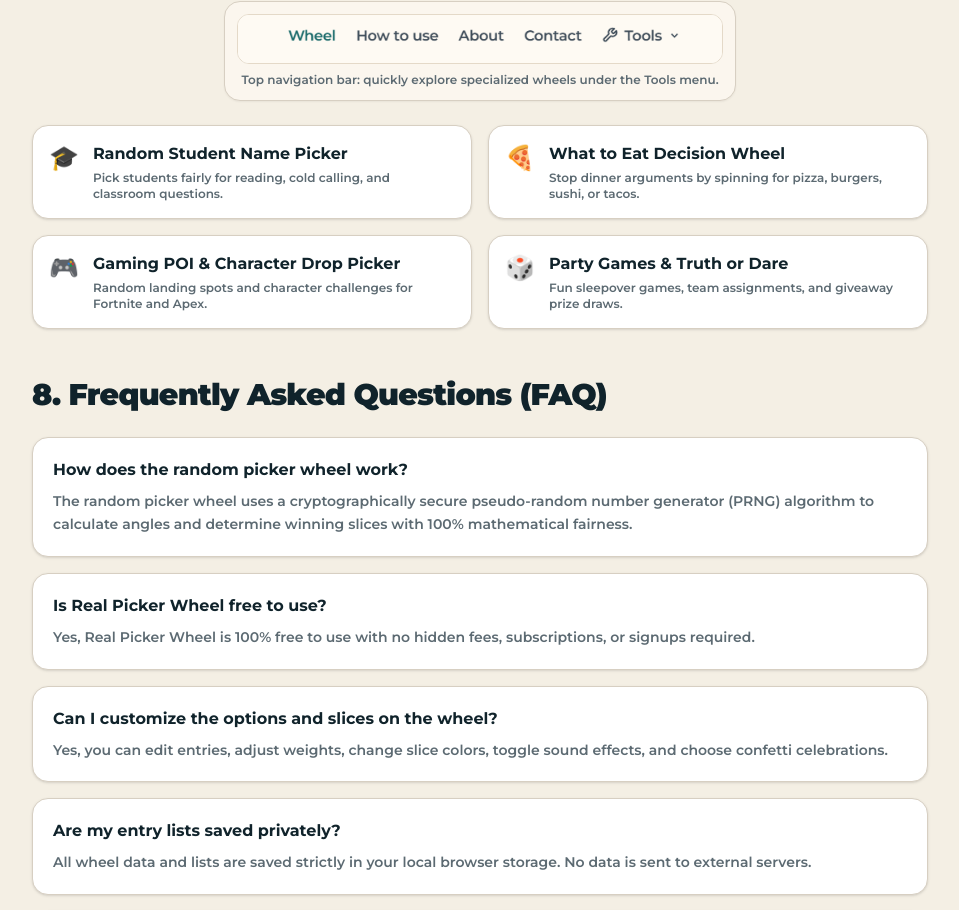
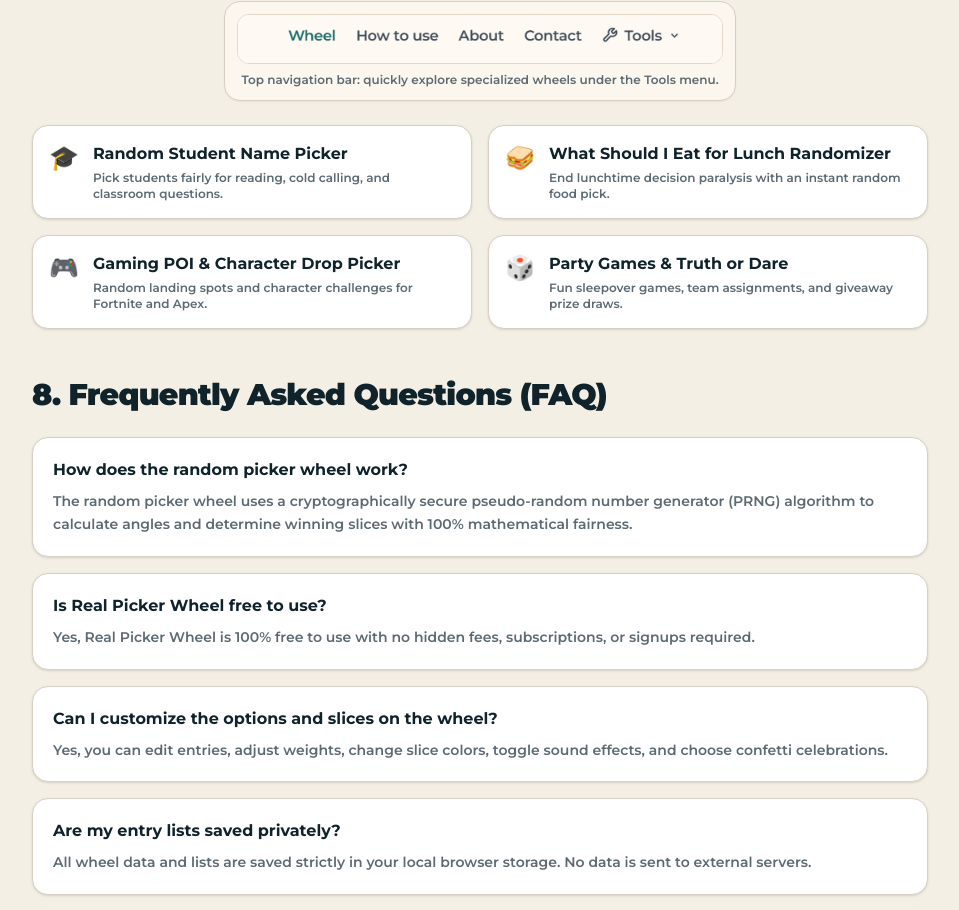
Before and after one commit to ankamdharmendar1-ui/sp, a React (Vite) app: page / in a window 1280 px wide. Shown: the part 6564-7474 px from the top of the page, without its empty margins (160-1119 px from the left). Built offline with nearby package versions, Linux system fonts and the light colour scheme.

Commit message:
Add exact-match 'what-should-i-eat-for-lunch' tool page targeting high-intent lunch randomizer query

```diff
--- a/src/components/Seo/HomeSeoContent.tsx
+++ b/src/components/Seo/HomeSeoContent.tsx
@@ -312,11 +312,11 @@
                 <p className="mt-1 text-xs text-[#5c6a72]">Pick students fairly for reading, cold calling, and classroom questions.</p>
               </div>
             </Link>
-            <Link to="/food/what-to-eat-wheel" className="flex items-start gap-3.5 rounded-2xl border border-[#d7cfc2] bg-white p-4 shadow-sm hover:border-[#1B6B6B] transition-colors">
-              <span className="text-2xl" aria-hidden="true">🍕</span>
+            <Link to="/food/what-should-i-eat-for-lunch" className="flex items-start gap-3.5 rounded-2xl border border-[#d7cfc2] bg-white p-4 shadow-sm hover:border-[#1B6B6B] transition-colors">
+              <span className="text-2xl" aria-hidden="true">🥪</span>
               <div>
-                <h3 className="font-bold text-[#10232b]">What to Eat Decision Wheel</h3>
-                <p className="mt-1 text-xs text-[#5c6a72]">Stop dinner arguments by spinning for pizza, burgers, sushi, or tacos.</p>
+                <h3 className="font-bold text-[#10232b]">What Should I Eat for Lunch Randomizer</h3>
+                <p className="mt-1 text-xs text-[#5c6a72]">End lunchtime decision paralysis with an instant random food pick.</p>
               </div>
             </Link>
             <Link to="/gaming/fortnite-drop-picker" className="flex items-start gap-3.5 rounded-2xl border border-[#d7cfc2] bg-white p-4 shadow-sm hover:border-[#1B6B6B] transition-colors">
--- a/src/data/templates.ts
+++ b/src/data/templates.ts
@@ -164,6 +164,37 @@
       },
     ],
   },
+  {
+    slug: 'what-should-i-eat-for-lunch',
+    category: 'food',
+    categoryName: 'Food & Dining',
+    title: 'What Should I Eat for Lunch Randomizer Wheel',
+    h1: 'What Should I Eat for Lunch Randomizer Wheel',
+    metaTitle: 'What Should I Eat for Lunch Randomizer | Random Lunch Decision Wheel',
+    metaDescription: 'Can\'t decide what to eat for lunch today? Spin the free lunch randomizer wheel to instantly pick healthy, fast, or tasty lunch options.',
+    defaultOptions: [
+      '🥪 Deli Sandwich',
+      '🥗 Caesar Salad',
+      '🌯 Burrito / Bowl',
+      '🍕 Pizza Slice',
+      '🍜 Ramen Noodles',
+      '🍔 Burger & Fries',
+      '🍣 Bento / Sushi',
+      '🥘 Soup & Bread',
+      '🥙 Falafel Wrap',
+      '🍚 Fried Rice / Teriyaki',
+    ],
+    faq: [
+      {
+        question: 'How does the lunch randomizer help you decide what to eat?',
+        answer: 'When you are stuck in decision paralysis at lunchtime, spinning the wheel gives you an instant, random lunch choice without debate.',
+      },
+      {
+        question: 'Can I customize the lunch wheel with places near my office or home?',
+        answer: 'Yes! Click on the entry list to add your local deli, food trucks, or cafeteria options with custom weights.',
+      },
+    ],
+  },
 
   // Geography & Trivia Category
   {
```
Also changed, not shown: 1 other file (tests, documents, lock files or other folders).
